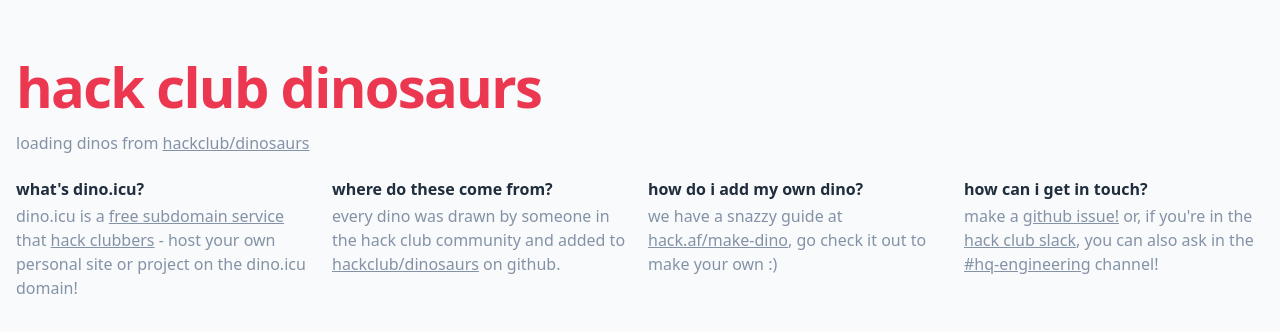
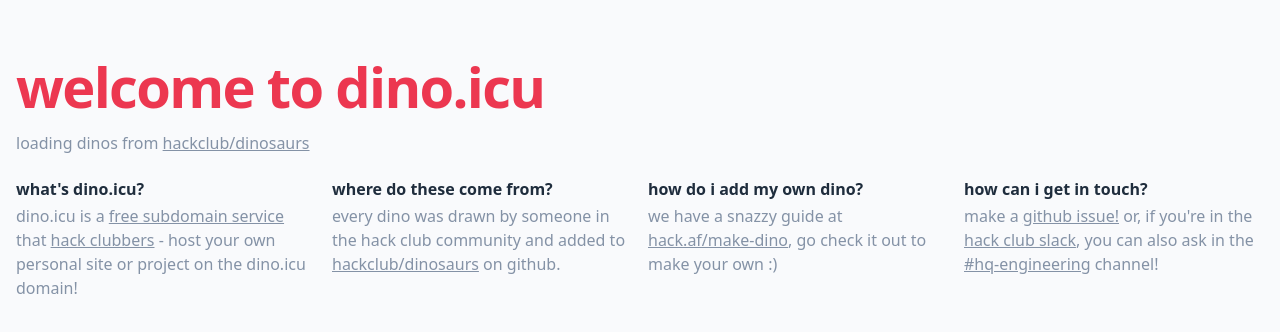
Before and after one commit to hackclub/dino.icu, a website with bundled scripts: page src/index.html in a window 1280 px wide. Built offline with nearby package versions, Linux system fonts and the light colour scheme; files whose address does not match are found by name.

Commit message:
better heading

```diff
--- a/src/index.html
+++ b/src/index.html
@@ -8,7 +8,7 @@
   </head>
   <body>
     <header>
-      <h1>hack club dinosaurs</h1>
+      <h1>welcome to dino.icu</h1>
       <p>
         <span id="count">loading</span> dinos from
         <a href="https://github.com/hackclub/dinosaurs">hackclub/dinosaurs</a>
```
